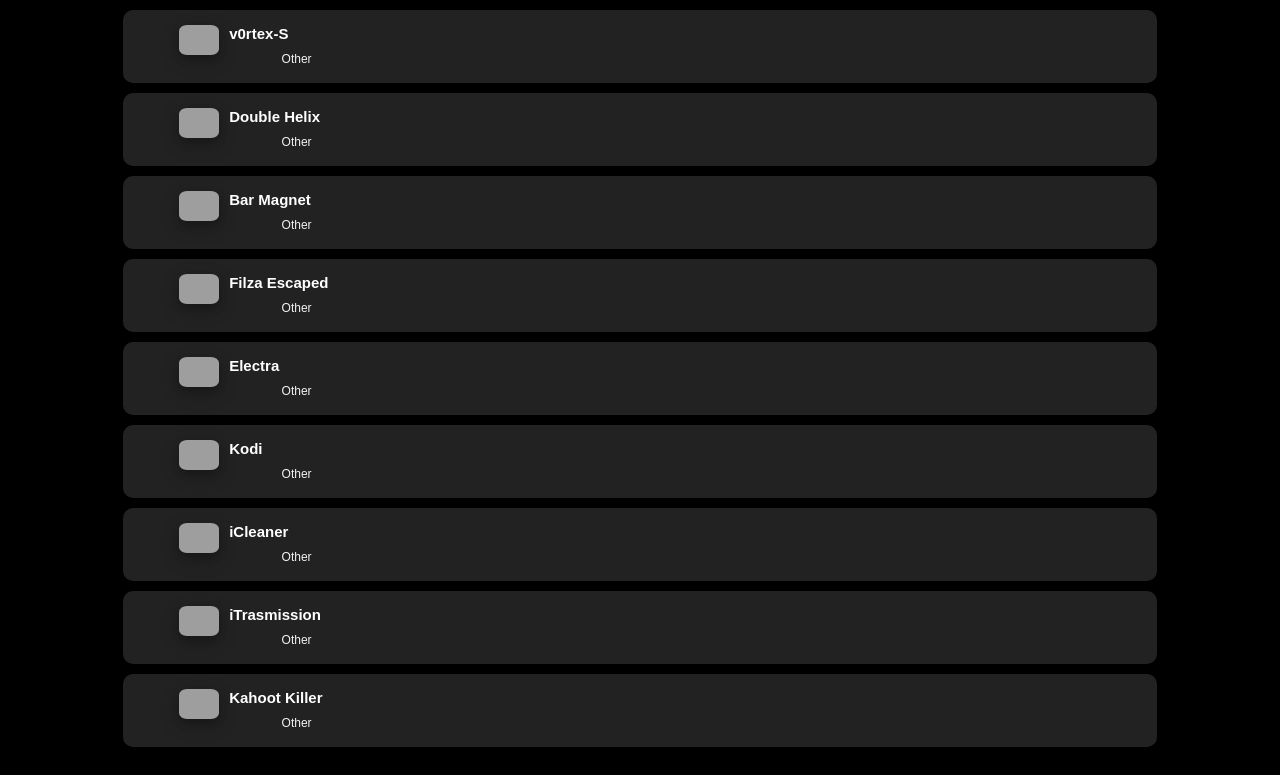
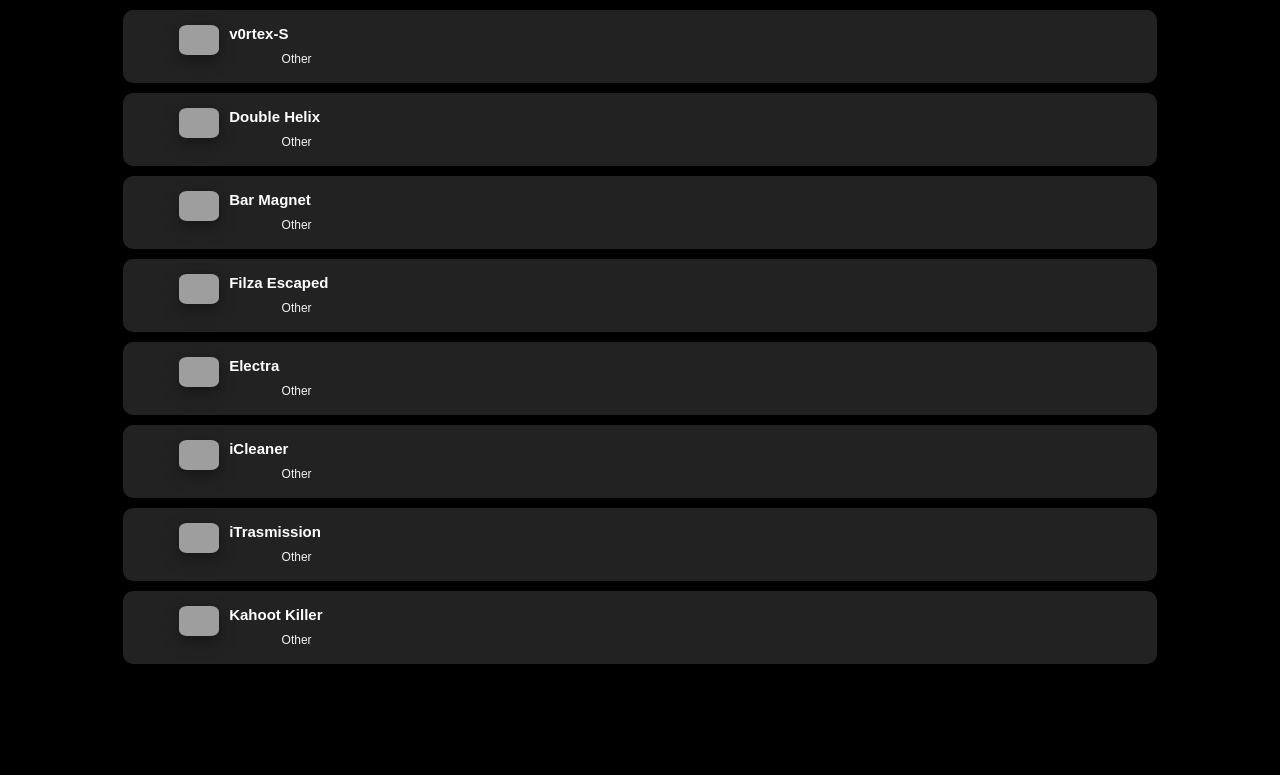
Before and after one commit to iTweakOS/itweakosapp, a plain HTML site: page other.html in a window 1280 px wide. Shown: the part 1865-2640 px from the top of the page. After the commit the page ends 2557 px from the top, so only its background shows below. Drawn offline with Linux system fonts and the light colour scheme; grey boxes are pictures that could not be loaded.

Commit message:
Add files via upload

```diff
--- a/other.html
+++ b/other.html
@@ -197,15 +197,6 @@
 </center>
 <center>
 <div style="margin:10px;text-align: justify;width:80%;background-color:#222222;padding:5px;border-radius:10px;">
-<a style="text-decoration:none;margin:0px;" href="itms-services://?action=download-manifest&amp;url=https://itweakapi.bitballoon.com/plists/kodi.plist" >
-<h1 style="margin-left:5%;margin-top:10px;font-family:arial;font-size:15px;color:#ffffff;text-decoration:none;"  >
-  <img  style="box-shadow: 0 4px 8px 0 rgba(0, 0, 0, 0.2), 0 6px 20px 0 rgba(0, 0, 0, 0.19);margin-right:10px; width:40px;border-radius:20%;" align="left" src="http://caspia.000webhostapp.com/img/lZepXApwSimv7Kgjwo4a_s5QrCowiTkcclahRH5yA_kodi-media-center-icon.png">Kodi</h1>
-  <p style="margin-left:15%;margin-top:4px;font-family:arial;font-size:12px;color:#f2f2f2;text-decoration:none;">Other</p>
-</a>
-</div>
-</center>
-<center>
-<div style="margin:10px;text-align: justify;width:80%;background-color:#222222;padding:5px;border-radius:10px;">
 <a style="text-decoration:none;margin:0px;" href="itms-services://?action=download-manifest&amp;url=https://itweakapi.bitballoon.com/plists/clean.plist" >
 <h1 style="margin-left:5%;margin-top:10px;font-family:arial;font-size:15px;color:#ffffff;text-decoration:none;"  >
   <img  style="box-shadow: 0 4px 8px 0 rgba(0, 0, 0, 0.2), 0 6px 20px 0 rgba(0, 0, 0, 0.19);margin-right:10px; width:40px;border-radius:20%;" align="left" src="http://caspia.000webhostapp.com/img/TougUcbGSh1X5482FFD7_pq2PGyrISnK914ejO6Nz_FFnzTGs.jpg">iCleaner</h1>
```
